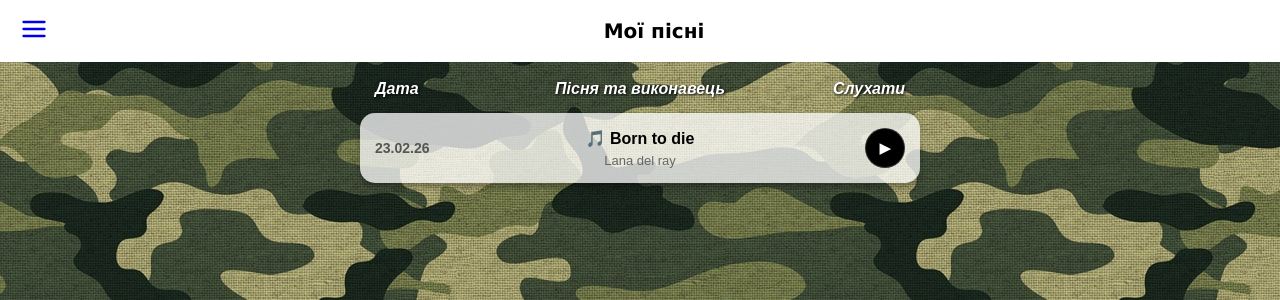
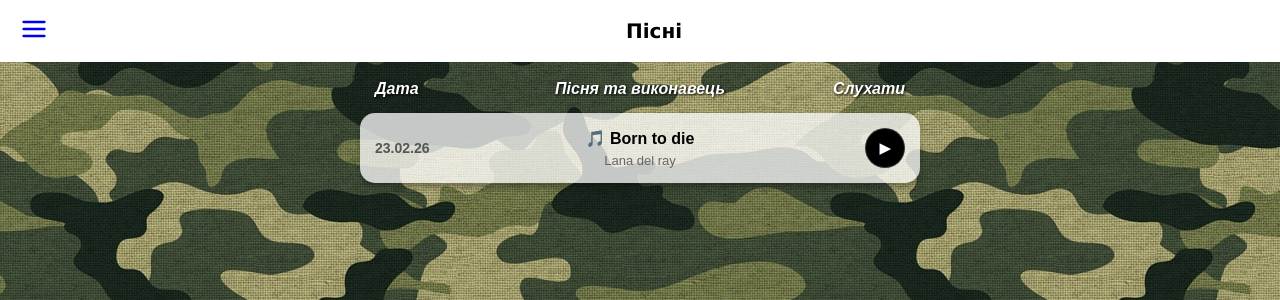
Before and after one commit to MartaMartsiiash/reMEmber, a Django app: page /songs/ in a window 1280 px wide. Shown: the top 300 px of the page. Run offline with Django 5.2, Linux system fonts and the light colour scheme; a user stored in the database is signed in; data comes from the database, SQL or seed files in the repository.

Commit message:
Updated songs.html

```diff
--- a/reMEmber/templates/diary/songs.html
+++ b/reMEmber/templates/diary/songs.html
@@ -1,7 +1,7 @@
 {% extends 'base_app.html' %}
 {% load static %}
 
-{% block page_title %}Мої пісні{% endblock %}
+{% block page_title %}Пісні{% endblock %}
 
 {% block content %}
 <div class="list-headers" style="display: grid; grid-template-columns: 100px 1fr 100px; gap: 15px; padding: 0 15px; align-items: center;">
```
